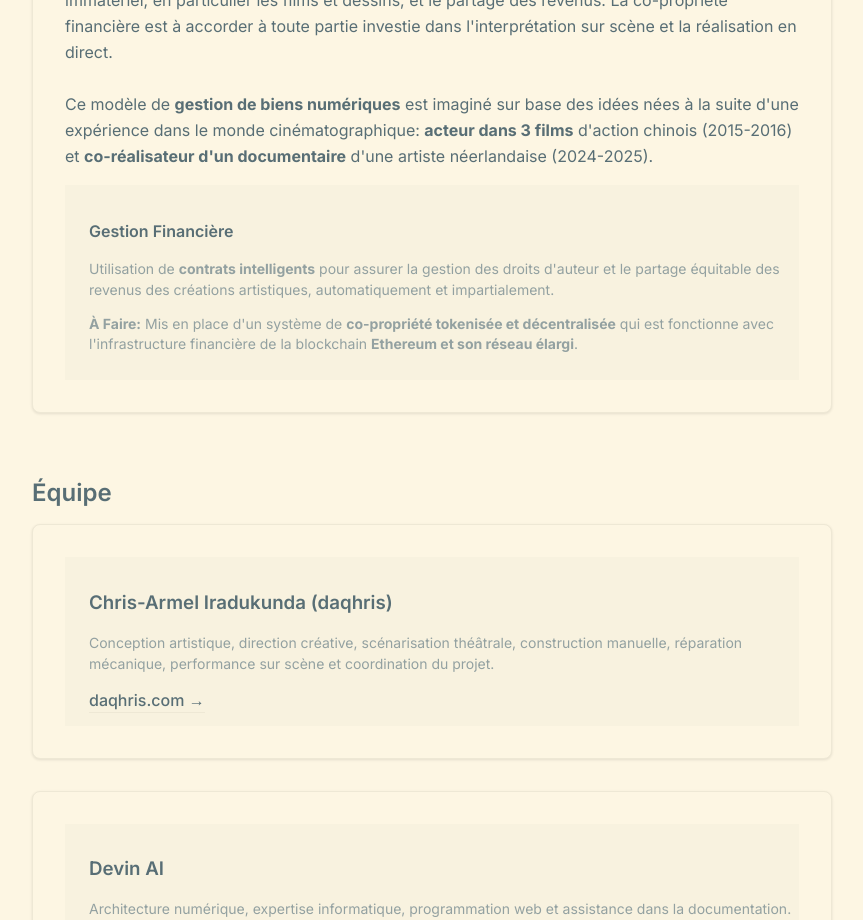
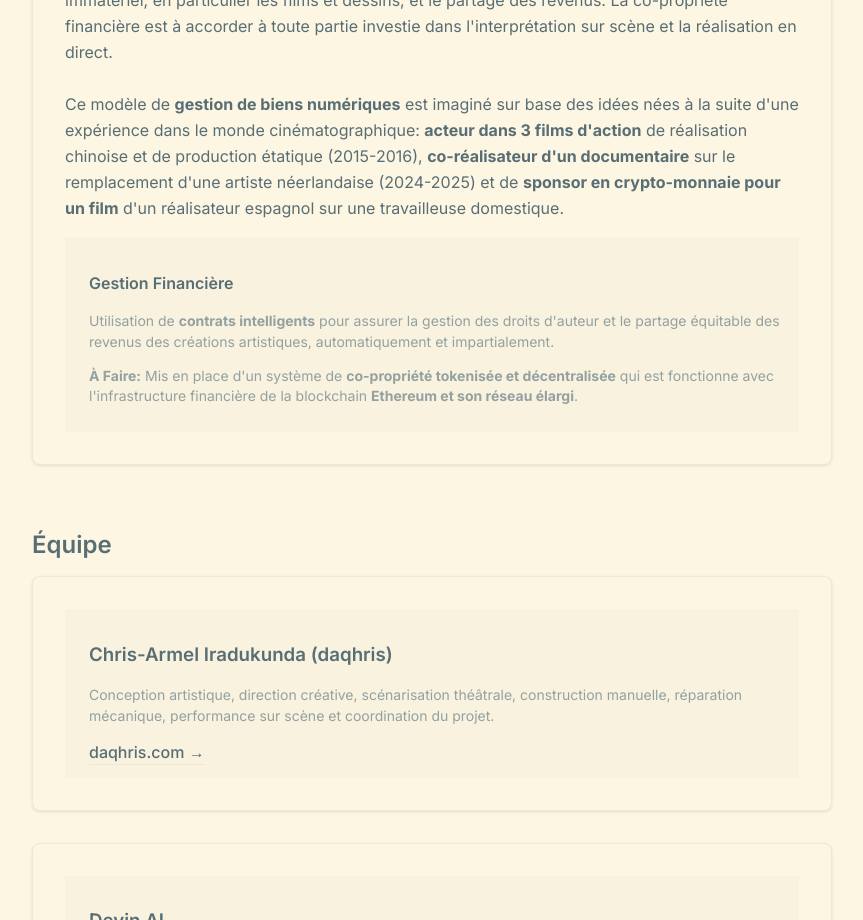
Before and after one commit to daqhris/DoublementAliene, a Next.js app: page /about in a window 1280 px wide. Shown: the part 2160-3080 px from the top of the page, without its empty margins (208-1071 px from the left). Built offline with nearby package versions, Linux system fonts and the light colour scheme; no server answers.

Commit message:
sentence rewriting

```diff
--- a/app/about/page.tsx
+++ b/app/about/page.tsx
@@ -120,7 +120,7 @@ export default function AboutPage() {
             <p className="text-theater-text mb-4 leading-relaxed">
               Le projet table sur l&apos;intégration de <strong>technologies blockchain</strong> pour la co-propriété de bien immatériel, en particulier les films et dessins, et le partage des revenus. La co-propriété financière est à accorder à toute partie investie dans l&apos;interprétation sur scène et la réalisation en direct.
               <br></br><br></br>
-              Ce modèle de <strong>gestion de biens numériques</strong> est imaginé sur base des idées nées à la suite d&apos;une expérience dans le monde cinématographique: <strong>acteur dans 3 films</strong> d&apos;action chinois (2015-2016) et <strong>co-réalisateur d&apos;un documentaire</strong> d&apos;une artiste néerlandaise (2024-2025).
+              Ce modèle de <strong>gestion de biens numériques</strong> est imaginé sur base des idées nées à la suite d&apos;une expérience dans le monde cinématographique: <strong>acteur dans 3 films d&apos;action</strong> de réalisation chinoise et de production étatique (2015-2016), <strong>co-réalisateur d&apos;un documentaire</strong> sur le remplacement d&apos;une artiste néerlandaise (2024-2025) et de <strong>sponsor en crypto-monnaie pour un film</strong> d&apos;un réalisateur espagnol sur une travailleuse domestique.
             </p>
             <div className="border-l-4 border-solarized-base2 pl-6 py-3 bg-theater-muted/5">
               <h4 className="theater-nav-title mb-2">Gestion Financière</h4>
```
